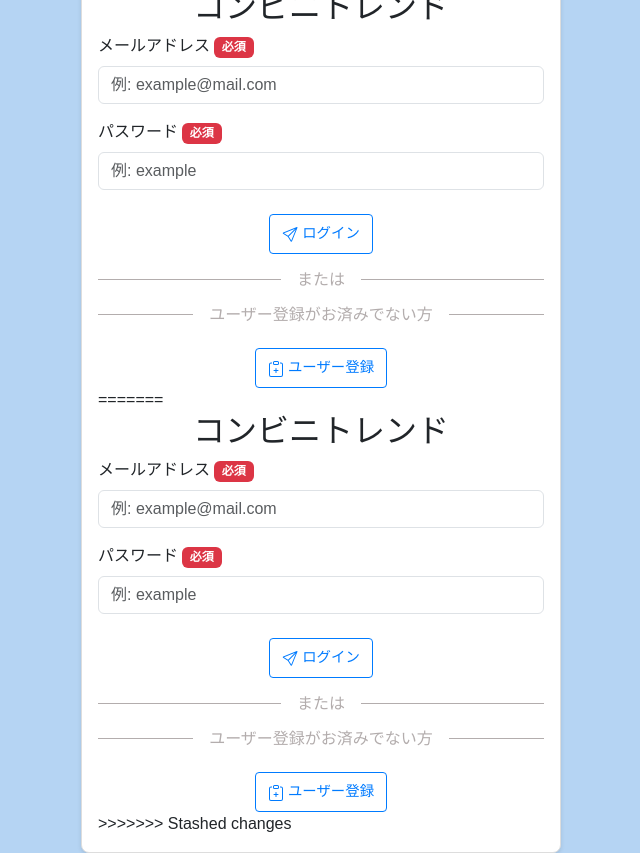
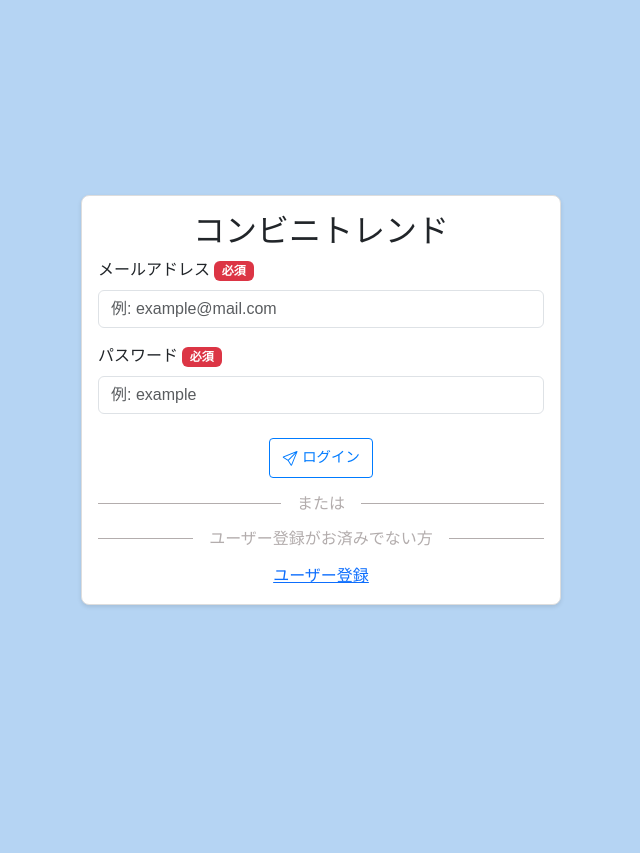
Before and after one commit to Mitsukkisan/groupwork-2024, a website with bundled scripts: page public/index.html in a window 1280 px wide. Shown: the whole page, without its empty margins (319-959 px from the left). After the commit the page ends 800 px from the top, so only its background shows below. Built offline with nearby package versions, Linux system fonts and the light colour scheme.

Commit message:
ログイン画面コンフリクト解消

```diff
--- a/public/index.html
+++ b/public/index.html
@@ -59,49 +59,16 @@
   </script>
   <div class="d-flex align-items-center justify-content-center vh-100">
     <div class="card p-3" style="width: 30rem;">
-<<<<<<< Updated upstream
-        <!-- action属性にエンドポイント先URLを指定 -->
-        <form method="post" action="">
-            <h2 class="text-center">コンビニトレンド</h2>
-            <div class="mb-3">
-                <label for="signupEmail" class="form-label">メールアドレス<span
-                        class="badge bg-danger ms-1">必須</span></label>
-                <input type="email" class="form-control" id="signinEmail"placeholder="例: example@mail.com" required>
-            </div>
-            <div class=" mb-3">
-                <label for="signupPassword" class="form-label">パスワード<span
-                        class="badge bg-danger ms-1">必須</span></label>
-                <input type="password" id="signinPassword" class="form-control"placeholder="例: example" required>
-            </div>
-            <div class="text-center">
-                <button type="submit" class="btn btn-primary text-center" id="submitSignin"><svg xmlns="http://www.w3.org/2000/svg"
-                        width="16" height="15" fill="currentColor" class="bi bi-send me-1" viewBox="0 0 16 16">
-                        <path
-                            d="M15.854.146a.5.5 0 0 1 .11.54l-5.819 14.547a.75.75 0 0 1-1.329.124l-3.178-4.995L.643 7.184a.75.75 0 0 1 .124-1.33L15.314.037a.5.5 0 0 1 .54.11ZM6.636 10.07l2.761 4.338L14.13 2.576zm6.787-8.201L1.591 6.602l4.339 2.76z" />
-                </svg>ログイン</button>
-            </div>
-            <h2 class="head-border">または</h2>
-            <div id="firebaseui-auth-container"></div>
-            <h2 class="head-border">ユーザー登録がお済みでない方</h2>
-            <div class="text-center">
-            <button class="btn btn-primary text-center">
-              <svg xmlns="http://www.w3.org/2000/svg" width="16" height="16" fill="currentColor" class="bi bi-clipboard-plus" viewBox="0 0 16 16">
-                <path fill-rule="evenodd" d="M8 7a.5.5 0 0 1 .5.5V9H10a.5.5 0 0 1 0 1H8.5v1.5a.5.5 0 0 1-1 0V10H6a.5.5 0 0 1 0-1h1.5V7.5A.5.5 0 0 1 8 7"/>
-                <path d="M4 1.5H3a2 2 0 0 0-2 2V14a2 2 0 0 0 2 2h10a2 2 0 0 0 2-2V3.5a2 2 0 0 0-2-2h-1v1h1a1 1 0 0 1 1 1V14a1 1 0 0 1-1 1H3a1 1 0 0 1-1-1V3.5a1 1 0 0 1 1-1h1z"/>
-                <path d="M9.5 1a.5.5 0 0 1 .5.5v1a.5.5 0 0 1-.5.5h-3a.5.5 0 0 1-.5-.5v-1a.5.5 0 0 1 .5-.5zm-3-1A1.5 1.5 0 0 0 5 1.5v1A1.5 1.5 0 0 0 6.5 4h3A1.5 1.5 0 0 0 11 2.5v-1A1.5 1.5 0 0 0 9.5 0z"/>
-              </svg>     ユーザー登録</button></div>
-        </form>
-=======
       <!-- action属性にエンドポイント先URLを指定 -->
       <form method="post" action="">
         <h2 class="text-center">コンビニトレンド</h2>
         <div class="mb-3">
-          <label for="signupEmail" class="form-label">メールアドレス<span class="badge bg-danger ms-1">必須</span></label>
-          <input type="email" class="form-control" id="signupEmail" placeholder="例: example@mail.com" required>
+          <label for="signinEmail" class="form-label">メールアドレス<span class="badge bg-danger ms-1">必須</span></label>
+          <input type="email" class="form-control" id="signinEmail" placeholder="例: example@mail.com" required>
         </div>
         <div class=" mb-3">
-          <label for="signupPassword" class="form-label">パスワード<span class="badge bg-danger ms-1">必須</span></label>
-          <input type="password" id="signupPassword" class="form-control" placeholder="例: example" required>
+          <label for="signinPassword" class="form-label">パスワード<span class="badge bg-danger ms-1">必須</span></label>
+          <input type="password" id="signinPassword" class="form-control" placeholder="例: example" required>
         </div>
         <div class="text-center">
           <button type="submit" class="btn btn-primary text-center" id="submitSignin"><svg
@@ -114,17 +81,11 @@
         <div id="firebaseui-auth-container"></div>
         <h2 class="head-border">ユーザー登録がお済みでない方</h2>
         <div class="text-center">
-          <a href="signup.html" class="btn btn-primary text-center" id="submitSignup">
-            <svg xmlns="http://www.w3.org/2000/svg" width="16" height="16" fill="currentColor"
-              class="bi bi-clipboard-plus" viewBox="0 0 16 16">
-              <path fill-rule="evenodd" d="M8 7a.5.5 0 0 1 .5.5V9H10a.5.5 0 0 1 0 1H8.5v1.5a.5.5 0 0 1-1 0V10H6a.5.5 0 0 1 0-1h1.5V7.5A.5.5 0 0 1 8 7" />
-              <path d="M4 1.5H3a2 2 0 0 0-2 2V14a2 2 0 0 0 2 2h10a2 2 0 0 0 2-2V3.5a2 2 0 0 0-2-2h-1v1h1a1 1 0 0 1 1 1V14a1 1 0 0 1-1 1H3a1 1 0 0 1-1-1V3.5a1 1 0 0 1 1-1h1z" />
-              <path d="M9.5 1a.5.5 0 0 1 .5.5v1a.5.5 0 0 1-.5.5h-3a.5.5 0 0 1-.5-.5v-1a.5.5 0 0 1 .5-.5zm-3-1A1.5 1.5 0 0 0 5 1.5v1A1.5 1.5 0 0 0 6.5 4h3A1.5 1.5 0 0 0 11 2.5v-1A1.5 1.5 0 0 0 9.5 0z" />
-            </svg> ユーザー登録
-          </a>
+          <a href="signup.html">
+             ユーザー登録
+            </a>
         </div>
       </form>
->>>>>>> Stashed changes
     </div>
   </div>
   <!-- id属性がfirebaseui-auth-containerに対して認証付きボタン機能が適応される -->
```
